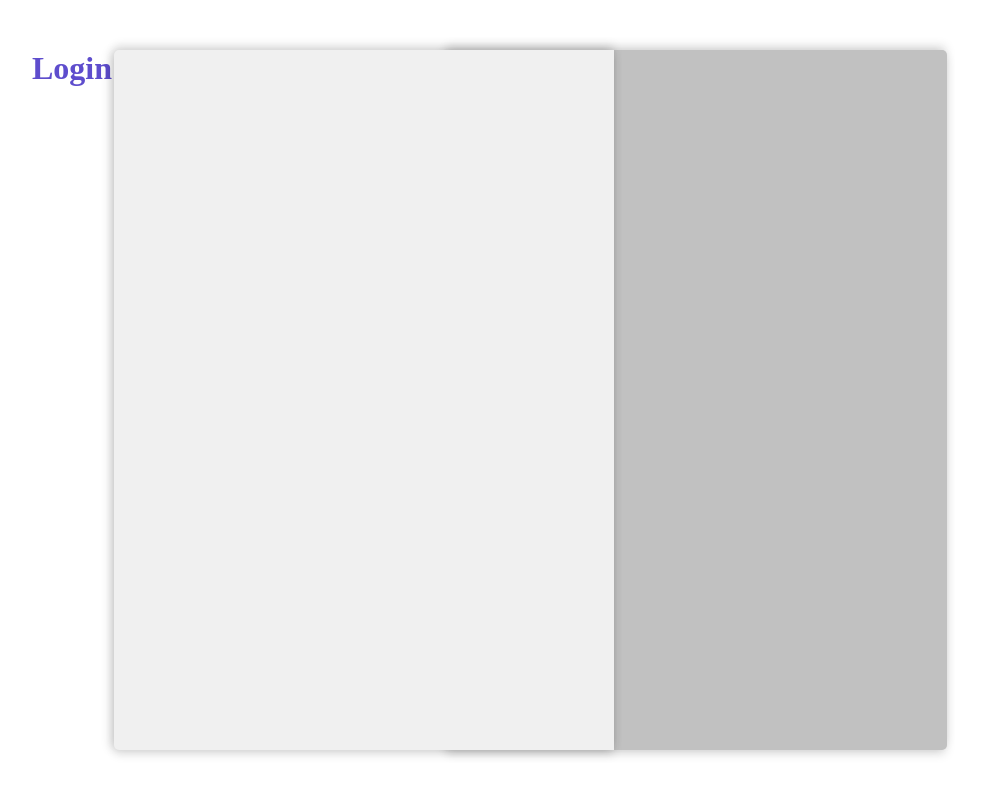
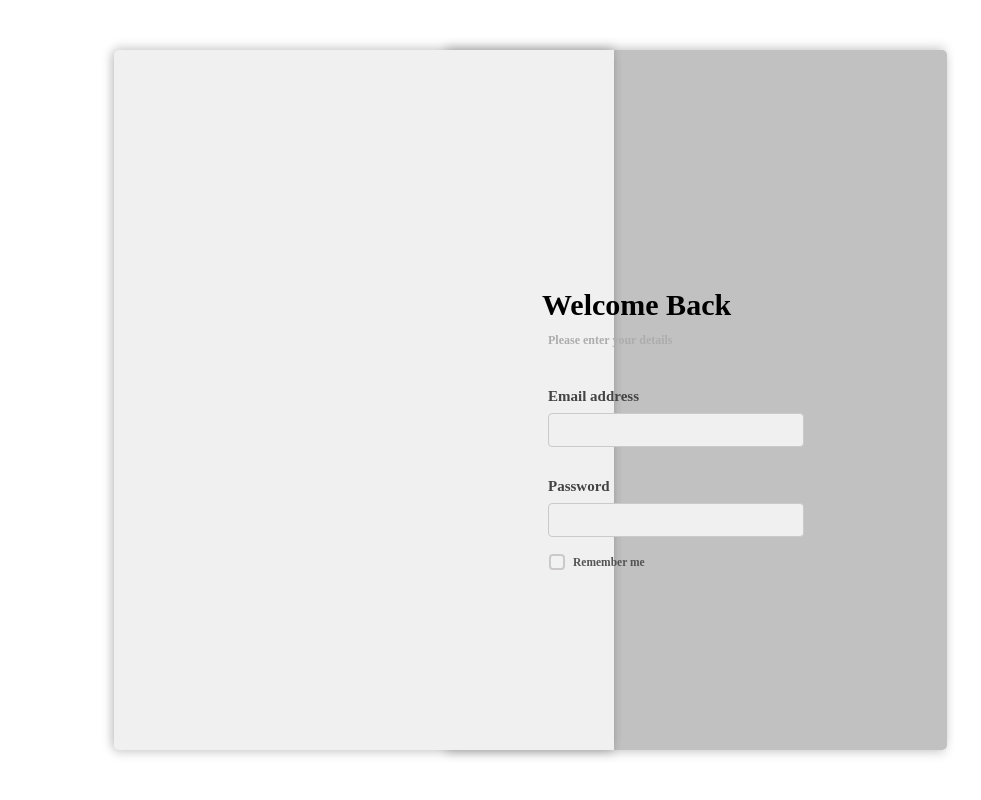
Before and after one commit to sealtux/E-Commerce_Website, a Django app: page /login/ in a window 1280 px wide. Shown: the whole page, without its empty margins (276-1257 px from the left). Run offline with Django 5.2, Linux system fonts and the light colour scheme.

Commit message:
textfield for both email ad and password

```diff
--- a/base/Templates/room.html
+++ b/base/Templates/room.html
@@ -11,9 +11,27 @@
     <body>
 
 
-          <h1 id="p1">Login</h1>
+          <h1 id="p1">Welcome Back</h1>
+          <h2 id = "p2">Please enter your details</h2>
+          <h2 id = "p3">Email address</h2>
+          <h2 id  = "p4">Password</h2>
+          <input type = 'text' class = "emailad" name ="email"></input>
+          <input type = 'text' class = "password" name = "password"></input>
+
+          <label class="custom-checkbox">
+  <input type="checkbox">
+  <span class="checkmark"></span>
+  Remember me
+</label>
+
+
+          <div class ="login-container">
           <div class = "loginpic"></div>
           <div class="login"></div>
+
+
+          </div>
+
           <script>
           const loginbox = document.querySelector('.login');
 
--- a/base/static/style.css
+++ b/base/static/style.css
@@ -1,23 +1,154 @@
+
 #p1{
-    color:rgb(94, 77, 205);
-    margin-left: 300px;
-    margin-top: 50px;
-    font-size:14;
-    font-family: "Times New Roman";
+  /* Welcome Back */
+  position:absolute;
+    color:rgb(0, 0, 0);
+    margin-left: 810px;
+    margin-top: 280px;
+    z-index:2;
+    font-family: 'Anton';font-size:30px;
+    font-weight: bold;
 }
+
+#p2{
+  /* Please enter your details */
+  position:absolute;
+    color:rgb(173, 173, 173);
+    margin-left: 816px;
+    margin-top: 325px;
+    z-index:2;
+    font-family: 'Source Sans Pro';font-size:12px;
+    font-weight: bold;
+}
+
+#p3{
+  /* Email address */
+  position:absolute;
+  color:rgb(68, 68, 68);
+  margin-left: 816px;
+  margin-top: 380px;
+  z-index:2;
+  font-family: 'Source Sans Pro';font-size:15px;
+  font-weight: bold;
+}
+#p4{
+  /*Password*/
+
+position:absolute;
+  color:rgb(68, 68, 68);
+  margin-left: 816px;
+  margin-top: 470px;
+  z-index:2;
+  font-family: 'Source Sans Pro';font-size:15px;
+  font-weight: bold;
+}
+
+.emailad{
+position: absolute;
+width:250px ;
+height:30px;
+background-color: rgb(240, 240, 240);
+
+border-radius: 4px;
+border:1px solid #ccc9c9;
+margin-left: 816px;
+margin-top: 405px;
+z-index:2;
+/*needs this for the focus to work*/
+outline: none;
+
+}
+
+.emailad:focus {
+  border: 0.5px solid #6d6c6c;
+
+  background-color: rgb(242, 242, 242);
+
+}
+
+
+.password{
+position: absolute;
+width:250px ;
+height:30px;
+background-color: rgb(240, 240, 240);
+
+border-radius: 4px;
+border:1px solid #ccc9c9;
+margin-left: 816px;
+margin-top: 495px;
+z-index:2;
+
+/*needs this for the focus to work*/
+outline: none;
+
+}
+.password:focus{
+
+border: 0.5px solid #6d6c6c;
+background-color: rgb(242, 242, 242);
+}
+
+
+
+
+.custom-checkbox {
+  position: relative;
+  display: inline-flex;
+  align-items: center;
+  gap: 8px;
+  cursor: pointer;
+
+  font-size: 11.5px;
+  margin-left: 817px;
+  margin-top: 546px;
+  z-index: 2;
+  color:rgb(84, 84, 84);
+  font-family: 'Source Sans Pro';
+  font-weight: bold;
+
+}
+
+
+.custom-checkbox input {
+  display: none;
+}
+
+/*  unchecked */
+.checkmark {
+  width: 12px;
+  height: 12px;
+  background-color: rgb(242, 242, 242); /*  black when unchecked */
+  border: 2px solid #ccc9c9;
+  border-radius: 4px;
+  position: relative;
+
+}
+
+/* Adds custom check mark */
+.custom-checkbox input:checked + .checkmark::after {
+  content: "";
+  position: absolute;
+  top: 1px;
+  left: 4px;
+  width: 3px;
+  height: 7px;
+  border: solid rgb(0, 0, 0);
+  border-width: 0 2px 2px 0;
+  transform: rotate(45deg);
+}
+
 
 .login{
 
 
 background-color: rgb(240, 240, 240);
 
-
-
 height: 700px;
 width:500px;
 border-radius: 5px;
-  border-top-right-radius: 0;
-  border-bottom-right-radius: 0;
+border-top-right-radius: 0;
+border-bottom-right-radius: 0;
 position: absolute;
 top:50%;
 left:50%;
@@ -27,7 +158,8 @@ transition: all 10s;
 box-shadow:
   -5px 0px 10px rgba(0, 0, 0, 0.1),   /* left */
    0px -5px 10px rgba(0, 0, 0, 0.1),  /* top */
-   0px 5px 10px rgba(0, 0, 0, 0.1);   /* bottom */
+   0px 5px 10px rgba(0, 0, 0, 0.1);   /* bottom */;
+z-index: 1;
 }
 
 .loginpic{
--- a/myproject/settings.py
+++ b/myproject/settings.py
@@ -117,6 +117,9 @@ USE_TZ = True
 # https://docs.djangoproject.com/en/5.2/howto/static-files/
 
 STATIC_URL = 'static/'
+STATICFILES_DIRS = [
+    BASE_DIR / "static"
+]
 
 # Default primary key field type
 # https://docs.djangoproject.com/en/5.2/ref/settings/#default-auto-field
```
Also changed, not shown: base/models.py (line endings or trailing spaces).
